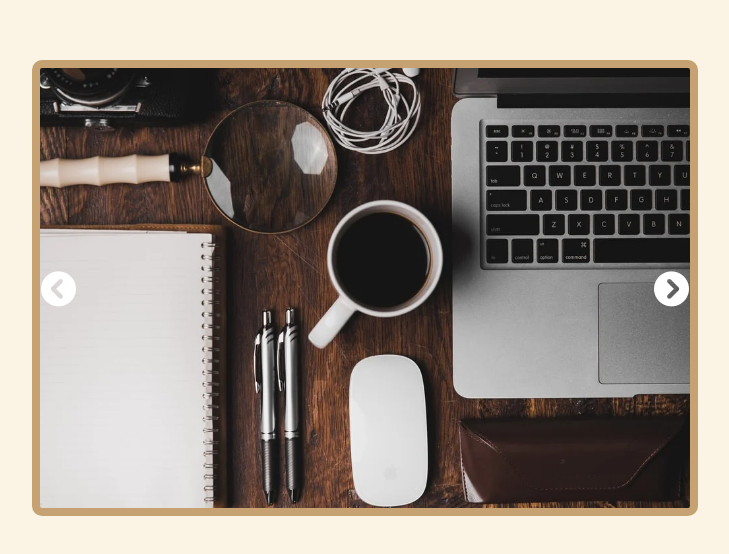
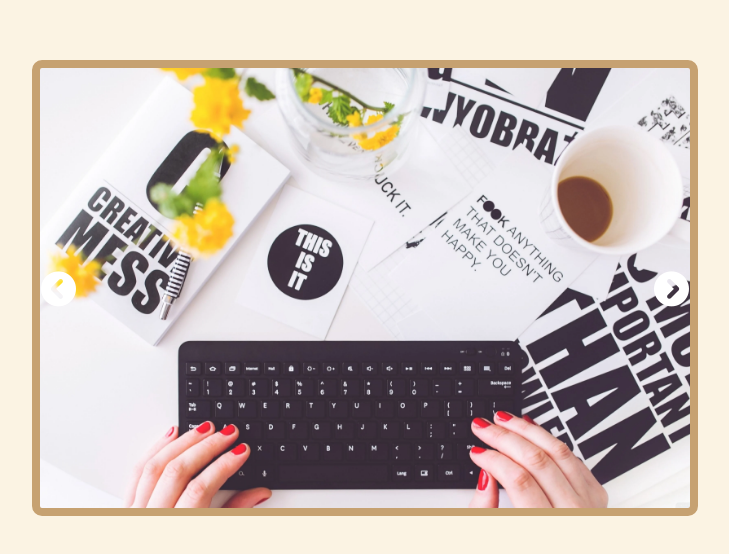
Before and after one commit to Muhammed-Safwat/JavaScript-Challenge-06, a plain HTML site: page index.html in a window 1280 px wide. Shown: the part 112-666 px from the top of the page, without its empty margins (275-1004 px from the left). Drawn offline with Linux system fonts and the light colour scheme.

Commit message:
Background Image Slider

```diff
--- a/css/styel.css
+++ b/css/styel.css
@@ -13,7 +13,7 @@
 .container .img{
     width: 65%;
     height: 55%;
-    background-image: url(../images/5.png);
+    background-image: url(../images/1.png);
     background-size: cover;
     border: 8px solid rgb(198 161 113);
     background-position: center;
```
